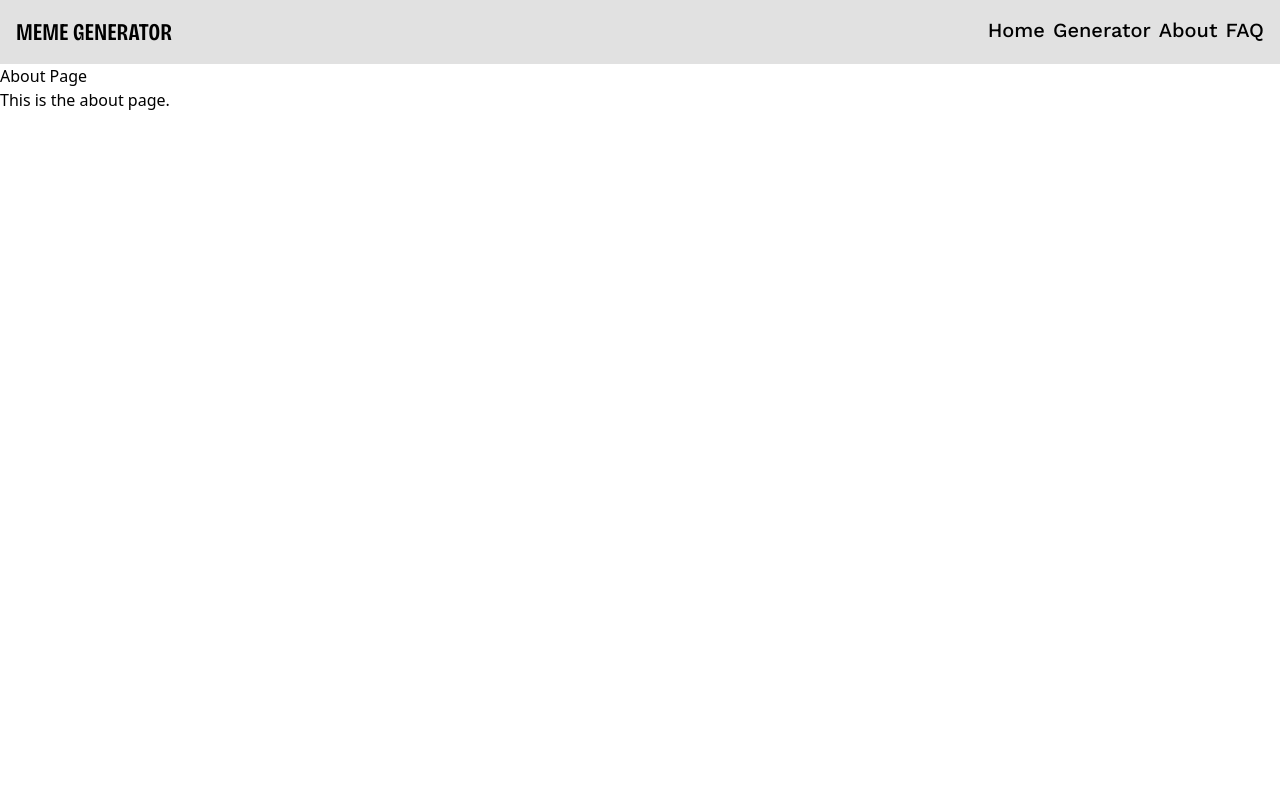
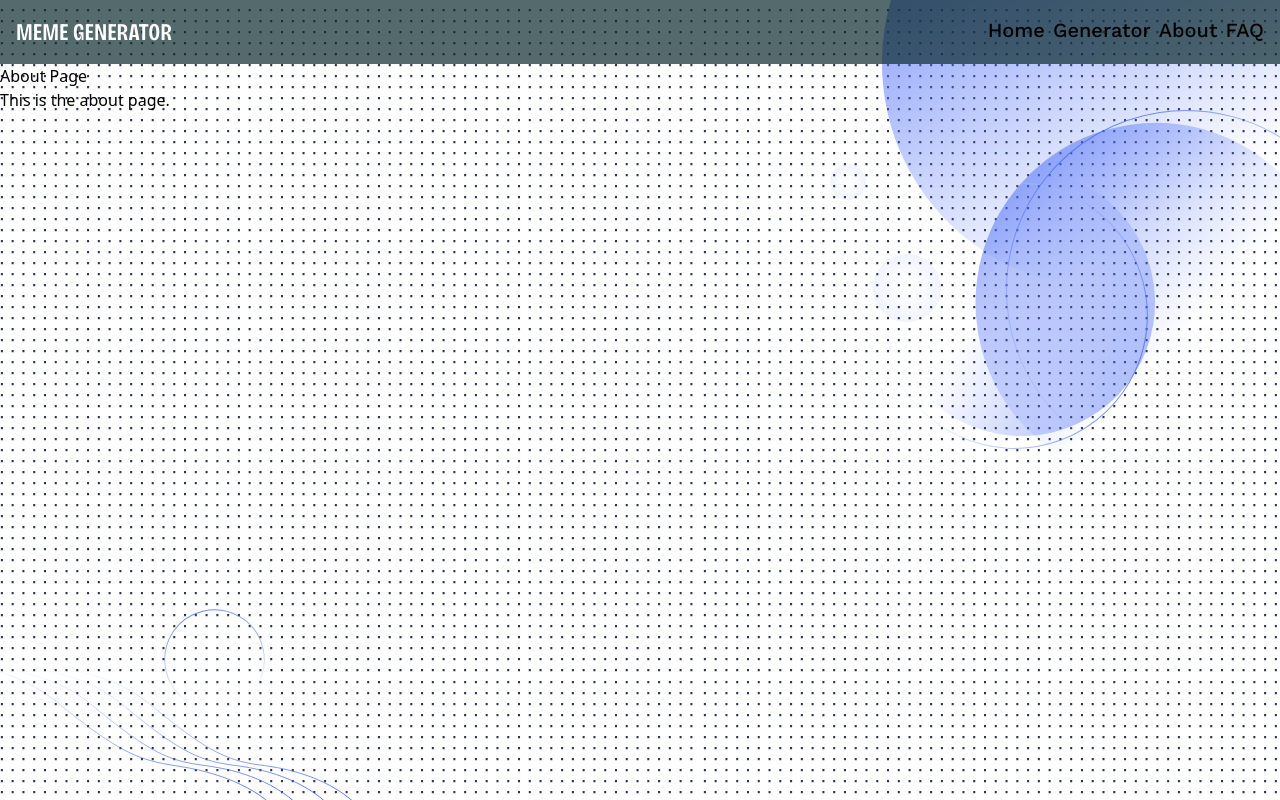
Before and after one commit to RealWorld777/PFP-Meme-Generator, a Next.js app: page /about in a window 1280 px wide. Built offline with nearby package versions, Linux system fonts and the light colour scheme.

Commit message:
feat: refactor page layouts

```diff
--- a/src/app/Faq/page.tsx
+++ b/src/app/Faq/page.tsx
@@ -1,6 +1,5 @@
 // Start of Selection
 'use client';
-import '../globals.css';
 import { useState } from 'react';
 import images from '../../config/images';
 import Image from 'next/image';
--- a/src/app/about/page.tsx
+++ b/src/app/about/page.tsx
@@ -1,5 +1,4 @@
 import Layout from '../layout';
-import '../globals.css';
 
 const About: React.FC = () => {
   return (
--- a/src/app/generator/page.tsx
+++ b/src/app/generator/page.tsx
@@ -6,7 +6,6 @@ import { HexColorPicker, HexColorInput } from 'react-colorful';
 import { storage } from '../../config/firebase';
 import { ref, listAll, getDownloadURL } from 'firebase/storage';
 import mainImg from '../../assets/Frame5.svg';
-import '../globals.css';
 import Loader from 'react-dots-loader';
 import 'react-dots-loader/index.css';
 
--- a/src/app/globals.css
+++ b/src/app/globals.css
@@ -6,6 +6,7 @@
   --foreground-rgb: 0, 0, 0;
   --background-start-rgb: 214, 219, 220;
   --background-end-rgb: 255, 255, 255;
+  background-image: url("../assets/svg/dot-bg.svg");
 }
 
 @media (prefers-color-scheme: dark) {
--- a/src/app/layout.tsx
+++ b/src/app/layout.tsx
@@ -2,7 +2,9 @@
 
 import { ReactNode, useState } from 'react';
 import Header from '../components/Header';
+import Background from '../components/Background';
 
+import './globals.css';
 interface LayoutProps {
   children: ReactNode;
 }
@@ -17,7 +19,9 @@ const Layout: React.FC<LayoutProps> = ({ children }) => {
       </head>
       <body className="">
         <Header menuOpen={menuOpen} setMenuOpen={setMenuOpen} />
-        <main>{children}</main>
+        <Background>
+          <main>{children}</main>
+        </Background>
       </body>
     </html>
   );
--- /dev/null
+++ b/src/assets/svg/bottom-left.tsx
@@ -0,0 +1,52 @@
+function BottomLeftSvg() {
+  return (
+    <svg width="364" height="201" viewBox="0 0 364 201" fill="none" xmlns="http://www.w3.org/2000/svg">
+      <path
+        d="M5.88928 72.3303C33.6599 66.4798 101.397 64.9086 150.178 105.427C211.155 156.076 229.59 162.093 264.333 166.607C299.076 171.12 337.718 183.657 362.889 212.24"
+        stroke="url(#paint0_linear_25:218)"
+      />
+      <path
+        d="M-22.1107 72.3303C5.65989 66.4798 73.3965 64.9086 122.178 105.427C183.155 156.076 201.59 162.093 236.333 166.607C271.076 171.12 309.718 183.657 334.889 212.24"
+        stroke="url(#paint1_linear_25:218)"
+      />
+      <path
+        d="M-53.1107 72.3303C-25.3401 66.4798 42.3965 64.9086 91.1783 105.427C152.155 156.076 170.59 162.093 205.333 166.607C240.076 171.12 278.718 183.657 303.889 212.24"
+        stroke="url(#paint2_linear_25:218)"
+      />
+      <path
+        d="M-98.1618 65.0889C-68.1416 60.0601 4.73364 60.4882 56.0734 102.431C120.248 154.86 139.905 161.419 177.137 166.956C214.37 172.493 255.575 186.165 281.856 215.481"
+        stroke="url(#paint3_linear_25:218)"
+      />
+      <circle opacity="0.8" cx="214.505" cy="60.5054" r="49.7205" transform="rotate(-13.421 214.505 60.5054)" stroke="url(#paint4_linear_25:218)" />
+      <circle cx="220" cy="63" r="43" fill="url(#paint5_radial_25:218)" />
+      <defs>
+        <linearGradient id="paint0_linear_25:218" x1="184.389" y1="69.2405" x2="184.389" y2="212.24" gradientUnits="userSpaceOnUse">
+          <stop stopColor="#4A6CF7" stopOpacity="0" />
+          <stop offset="1" stopColor="#4A6CF7" />
+        </linearGradient>
+        <linearGradient id="paint1_linear_25:218" x1="156.389" y1="69.2405" x2="156.389" y2="212.24" gradientUnits="userSpaceOnUse">
+          <stop stopColor="#4A6CF7" stopOpacity="0" />
+          <stop offset="1" stopColor="#4A6CF7" />
+        </linearGradient>
+        <linearGradient id="paint2_linear_25:218" x1="125.389" y1="69.2405" x2="125.389" y2="212.24" gradientUnits="userSpaceOnUse">
+          <stop stopColor="#4A6CF7" stopOpacity="0" />
+          <stop offset="1" stopColor="#4A6CF7" />
+        </linearGradient>
+        <linearGradient id="paint3_linear_25:218" x1="93.8507" y1="67.2674" x2="89.9278" y2="210.214" gradientUnits="userSpaceOnUse">
+          <stop stopColor="#4A6CF7" stopOpacity="0" />
+          <stop offset="1" stopColor="#4A6CF7" />
+        </linearGradient>
+        <linearGradient id="paint4_linear_25:218" x1="214.505" y1="10.2849" x2="212.684" y2="99.5816" gradientUnits="userSpaceOnUse">
+          <stop stopColor="#4A6CF7" />
+          <stop offset="1" stopColor="#4A6CF7" stopOpacity="0" />
+        </linearGradient>
+        <radialGradient id="paint5_radial_25:218" cx="0" cy="0" r="1" gradientUnits="userSpaceOnUse" gradientTransform="translate(220 63) rotate(90) scale(43)">
+          <stop offset="0.145833" stopColor="white" stopOpacity="0" />
+          <stop offset="1" stopColor="white" stopOpacity="0.08" />
+        </radialGradient>
+      </defs>
+    </svg>
+  );
+}
+
+export default BottomLeftSvg;
--- /dev/null
+++ b/src/assets/svg/top-right.tsx
@@ -0,0 +1,45 @@
+function TopRightSvg() {
+  return (
+    <svg width="450" height="556" viewBox="0 0 450 556" fill="none" xmlns="http://www.w3.org/2000/svg">
+      <circle cx="277" cy="63" r="225" fill="url(#paint0_linear_25:217)" />
+      <circle cx="17.9997" cy="182" r="18" fill="url(#paint1_radial_25:217)" />
+      <circle cx="76.9997" cy="288" r="34" fill="url(#paint2_radial_25:217)" />
+      <circle cx="325.486" cy="302.87" r="180" transform="rotate(-37.6852 325.486 302.87)" fill="url(#paint3_linear_25:217)" />
+      <circle opacity="0.8" cx="184.521" cy="315.521" r="132.862" transform="rotate(114.874 184.521 315.521)" stroke="url(#paint4_linear_25:217)" />
+      <circle opacity="0.8" cx="356" cy="290" r="179.5" transform="rotate(-30 356 290)" stroke="url(#paint5_linear_25:217)" />
+      <circle opacity="0.8" cx="191.659" cy="302.659" r="133.362" transform="rotate(133.319 191.659 302.659)" fill="url(#paint6_linear_25:217)" />
+      <defs>
+        <linearGradient id="paint0_linear_25:217" x1="-54.5003" y1="-178" x2="222" y2="288" gradientUnits="userSpaceOnUse">
+          <stop stopColor="#4A6CF7" />
+          <stop offset="1" stopColor="#4A6CF7" stopOpacity="0" />
+        </linearGradient>
+        <radialGradient id="paint1_radial_25:217" cx="0" cy="0" r="1" gradientUnits="userSpaceOnUse" gradientTransform="translate(17.9997 182) rotate(90) scale(18)">
+          <stop offset="0.145833" stopColor="#4A6CF7" stopOpacity="0" />
+          <stop offset="1" stopColor="#4A6CF7" stopOpacity="0.08" />
+        </radialGradient>
+        <radialGradient id="paint2_radial_25:217" cx="0" cy="0" r="1" gradientUnits="userSpaceOnUse" gradientTransform="translate(76.9997 288) rotate(90) scale(34)">
+          <stop offset="0.145833" stopColor="#4A6CF7" stopOpacity="0" />
+          <stop offset="1" stopColor="#4A6CF7" stopOpacity="0.08" />
+        </radialGradient>
+        <linearGradient id="paint3_linear_25:217" x1="226.775" y1="-66.1548" x2="292.157" y2="351.421" gradientUnits="userSpaceOnUse">
+          <stop stopColor="#4A6CF7" />
+          <stop offset="1" stopColor="#4A6CF7" stopOpacity="0" />
+        </linearGradient>
+        <linearGradient id="paint4_linear_25:217" x1="184.521" y1="182.159" x2="184.521" y2="448.882" gradientUnits="userSpaceOnUse">
+          <stop stopColor="#4A6CF7" />
+          <stop offset="1" stopColor="white" stopOpacity="0" />
+        </linearGradient>
+        <linearGradient id="paint5_linear_25:217" x1="356" y1="110" x2="356" y2="470" gradientUnits="userSpaceOnUse">
+          <stop stopColor="#4A6CF7" />
+          <stop offset="1" stopColor="white" stopOpacity="0" />
+        </linearGradient>
+        <linearGradient id="paint6_linear_25:217" x1="118.524" y1="29.2497" x2="166.965" y2="338.63" gradientUnits="userSpaceOnUse">
+          <stop stopColor="#4A6CF7" />
+          <stop offset="1" stopColor="#4A6CF7" stopOpacity="0" />
+        </linearGradient>
+      </defs>
+    </svg>
+  );
+}
+
+export default TopRightSvg;
--- /dev/null
+++ b/src/components/Background/index.tsx
@@ -0,0 +1,24 @@
+import Image from 'next/image';
+import React from 'react';
+import TopRightSvg from '../../assets/svg/top-right';
+import BottomLeftSvg from '../../assets/svg/bottom-left';
+
+interface BackgroundProps {
+  children: React.ReactNode;
+}
+
+const Background: React.FC<BackgroundProps> = ({ children }) => {
+  return (
+    <>
+      <div className="absolute right-0 top-0 z-[-1] opacity-30 lg:opacity-100">
+        <TopRightSvg />
+      </div>
+      <div className="absolute bottom-0 left-0 z-[-1] opacity-30 lg:opacity-100">
+        <BottomLeftSvg />
+      </div>
+      {children}
+    </>
+  );
+};
+
+export default Background;
--- /dev/null
+++ b/src/components/Footer/index.tsx
@@ -0,0 +1,9 @@
+import React from 'react'
+
+function Footer() {
+  return (
+    <div>index</div>
+  )
+}
+
+export default Footer
--- a/src/components/Header.tsx
+++ b/src/components/Header/index.tsx
@@ -1,25 +1,25 @@
 import Image from 'next/image';
 import Link from 'next/link';
 import React from 'react';
-import burgerBtn from '../assets/more.png';
+import burgerBtn from '../../assets/more.png';
 
 function Header({ menuOpen, setMenuOpen }: { menuOpen: boolean; setMenuOpen: (value: boolean) => void }) {
   return (
     <>
-      <nav className="relative h-[64px] bg-[#E1E1E1]">
-        <div className="w-[100%] absolute flex justify-between p-4 bg-[#E1E1E1]">
-          <h2 className="text-2xl bricolageSemibold text-black">MEME GENERATOR</h2>
+      <nav className="relative h-[64px]">
+        <div className="w-[100%] absolute flex justify-between p-4 bg-[#0c2b2fb3]">
+          <h2 className="text-2xl bricolageSemibold text-white">MEME GENERATOR</h2>
           <div className="flex gap-2">
-            <h2 className="hidden sm:block text-xl workSans text-black">
+            <h2 className="hidden sm:block text-xl workSans">
               <Link href="/">Home</Link>
             </h2>
-            <h2 className="hidden sm:block text-xl workSans text-black">
+            <h2 className="hidden sm:block text-xl workSans">
               <Link href="/generator">Generator</Link>
             </h2>
-            <h2 className="hidden sm:block text-xl workSans text-black">
+            <h2 className="hidden sm:block text-xl workSans">
               <Link href="/about">About</Link>
             </h2>
-            <h2 className="hidden sm:block text-xl workSans text-black">
+            <h2 className="hidden sm:block text-xl workSans">
               <Link href="/faq">FAQ</Link>
             </h2>
           </div>
```
Also changed, not shown: src/assets/svg/dot-bg.svg (added).
